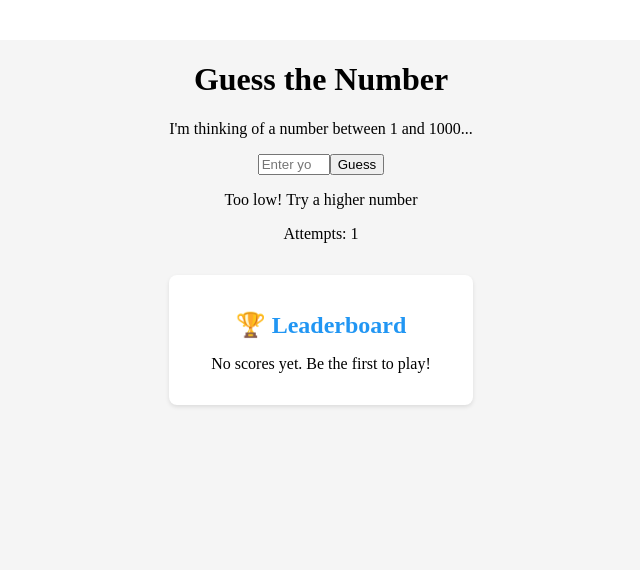
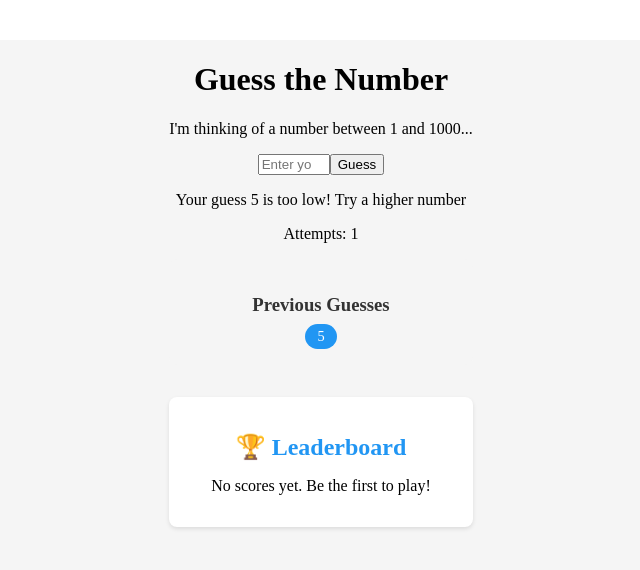
Before and after one commit to amany4864/guessgame, a React (Vite) app: page / in a window 1280 px wide. Both pictures are taken after typing "5" into the empty fields and a click on the button "Guess". Shown: the top 570 px of the page, without its empty margins (319-959 px from the left). Built offline with nearby package versions, Linux system fonts and the light colour scheme.

Commit message:
added userinput

```diff
--- a/src/components/GuessGame.css
+++ b/src/components/GuessGame.css
@@ -1,24 +1,28 @@
 /* Add these styles to your existing GuessGame.css */
 
-.name-form {
-  margin-top: 1rem;
+.guess-history {
+  margin: 1rem 0;
+  padding: 1rem;
+  background-color: #f5f5f5;
+  border-radius: 8px;
+}
+
+.guess-history h3 {
+  margin-bottom: 0.5rem;
+  color: #333;
+}
+
+.guess-list {
   display: flex;
-  gap: 1rem;
+  flex-wrap: wrap;
+  gap: 0.5rem;
   justify-content: center;
 }
 
-.name-form input {
-  padding: 0.5rem 1rem;
-  font-size: 1.2rem;
-  border: 2px solid #ddd;
-  border-radius: 4px;
-  width: 200px;
+.guess-item {
+  background-color: #2196F3;
+  color: white;
+  padding: 0.25rem 0.75rem;
+  border-radius: 16px;
+  font-size: 0.9rem;
 }
-
-.name-form button {
-  background-color: #2196F3;
-}
-
-.name-form button:hover {
-  background-color: #1976D2;
-}
--- a/src/components/GuessGame.jsx
+++ b/src/components/GuessGame.jsx
@@ -10,25 +10,9 @@ const GuessGame = () => {
   const [gameOver, setGameOver] = useState(false)
   const [playerName, setPlayerName] = useState('')
   const [showNameInput, setShowNameInput] = useState(false)
+  const [guessHistory, setGuessHistory] = useState([])
 
-  const saveScore = (name) => {
-    const newScore = {
-      playerName: name,
-      attempts: attempts,
-      date: new Date().toISOString()
-    }
-
-    // Get existing scores
-    const existingScores = JSON.parse(localStorage.getItem('numberGameScores') || '[]')
-
-    // Add new score
-    const updatedScores = [...existingScores, newScore]
-      .sort((a, b) => a.attempts - b.attempts)
-      .slice(0, 10) // Keep only top 10 scores
-
-    // Save to localStorage
-    localStorage.setItem('numberGameScores', JSON.stringify(updatedScores))
-  }
+  // ... other functions remain the same ...
 
   const handleGuess = (e) => {
     e.preventDefault()
@@ -41,30 +25,37 @@ const GuessGame = () => {
     }
 
     setAttempts(prev => prev + 1)
+    setGuessHistory(prev => [...prev, userGuess])
 
     if (userGuess === targetNumber) {
-      setMessage(`🎉 Congratulations! You found the number in ${attempts + 1} tries!`)
+      setMessage(`🎉 Congratulations! Your guess ${userGuess} is correct! You found the number in ${attempts + 1} tries!`)
       setGameOver(true)
       setShowNameInput(true)
     } else if (userGuess < targetNumber) {
-      setMessage('Too low! Try a higher number')
+      setMessage(`Your guess ${userGuess} is too low! Try a higher number`)
     } else {
-      setMessage('Too high! Try a lower number')
+      setMessage(`Your guess ${userGuess} is too high! Try a lower number`)
     }
 
     setGuess('')
   }
 
-  const handleNameSubmit = (e) => {
-    e.preventDefault()
-    if (playerName.trim()) {
-      saveScore(playerName.trim())
-      setShowNameInput(false)
-    }
-  }
+  // Add a function to display guess history
+  const renderGuessHistory = () => {
+    if (guessHistory.length === 0) return null;
 
-  const resetGame = () => {
-    window.location.reload()
+    return (
+      <div className="guess-history">
+        <h3>Previous Guesses</h3>
+        <div className="guess-list">
+          {guessHistory.map((g, index) => (
+            <span key={index} className="guess-item">
+              {g}
+            </span>
+          ))}
+        </div>
+      </div>
+    );
   }
 
   return (
@@ -92,6 +83,8 @@ const GuessGame = () => {
       <p className="message">{message}</p>
       <p className="attempts">Attempts: {attempts}</p>
 
+      {renderGuessHistory()}
+
       {showNameInput && (
         <form onSubmit={handleNameSubmit} className="name-form">
           <input
```
